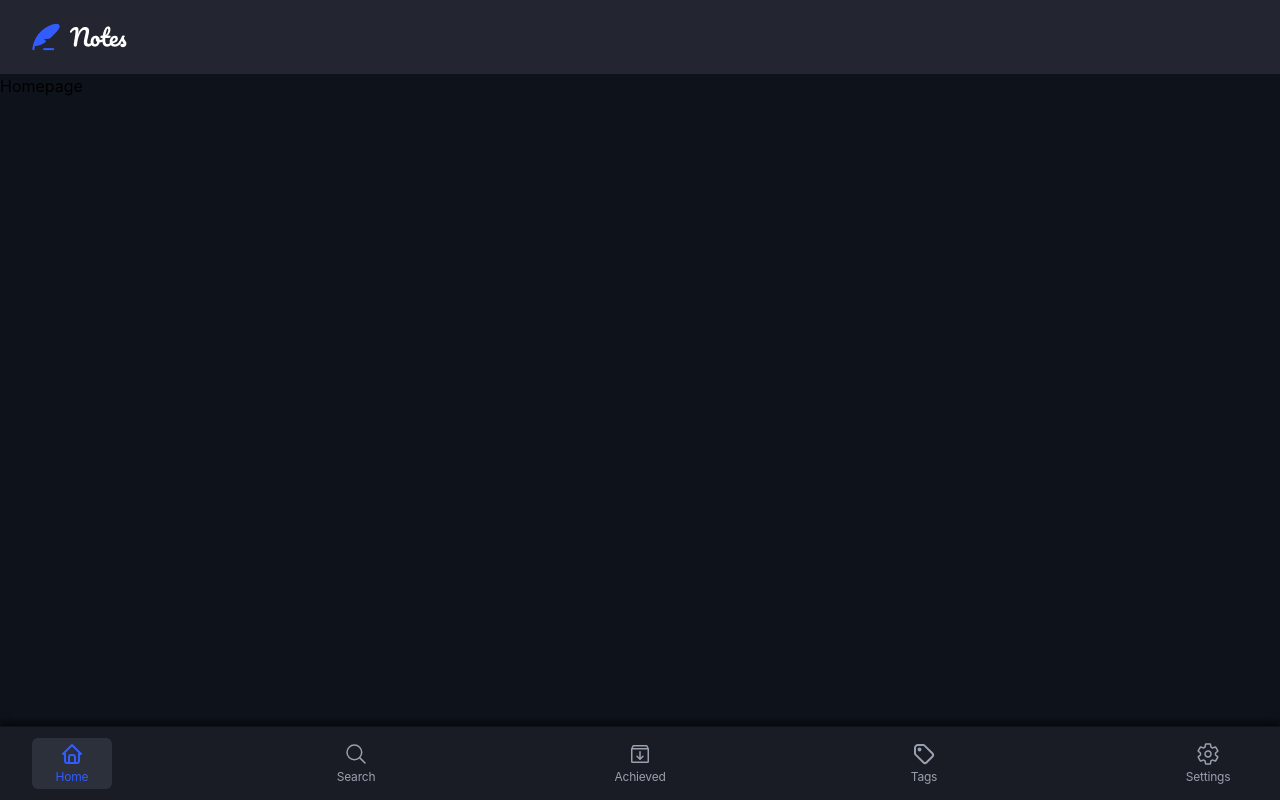
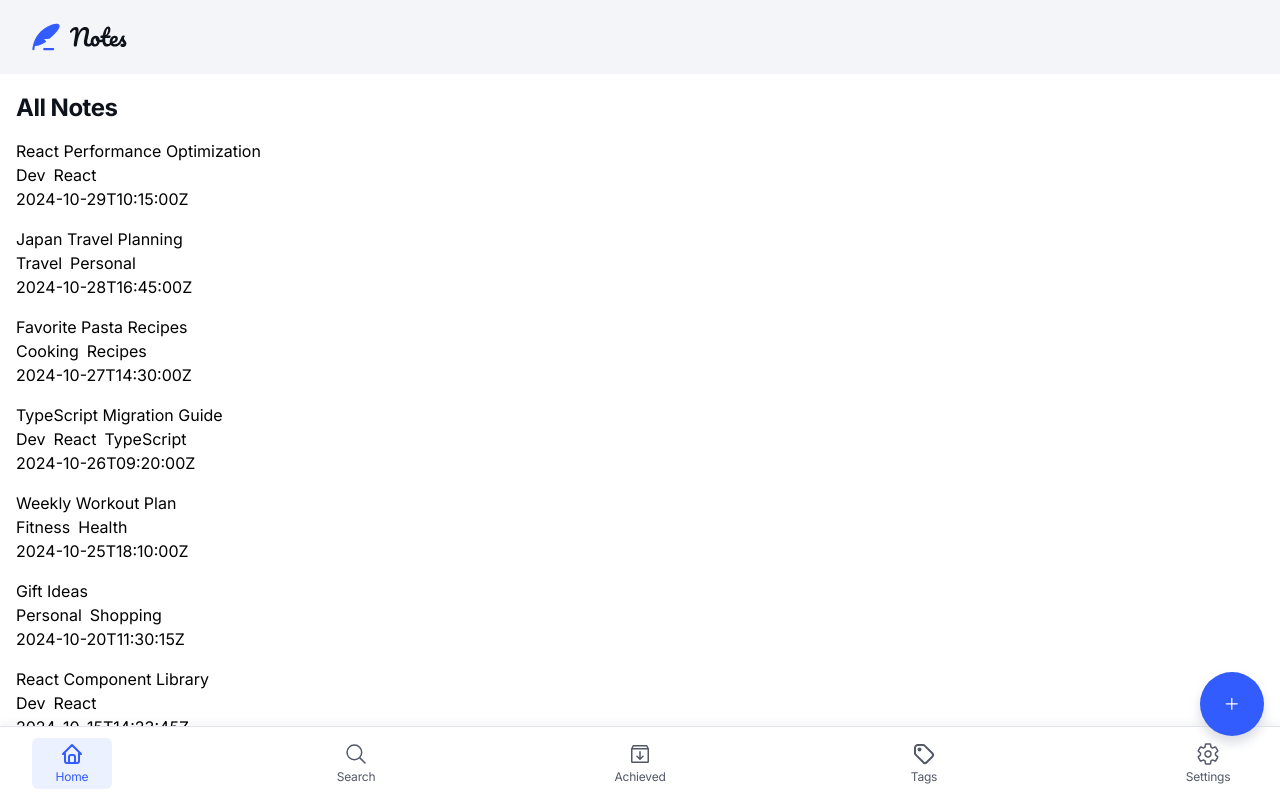
Before and after one commit to Oloude/note-taking-web-app, a React (Vite) app: page / in a window 1280 px wide. Built offline with nearby package versions, Linux system fonts and the light colour scheme.

Commit message:
finished empty state

```diff
--- a/src/AppState.tsx
+++ b/src/AppState.tsx
@@ -1,12 +1,23 @@
 import { create } from "zustand";
+import data from "../src/data.json";
+
+type Note = {
+  title: string;
+  tags: string[];
+  content: string;
+  lastEdited: string;
+  isArchived: boolean;
+};
 
 type UseNoteApp = {
   theme: string;
+  notes: Note[];
   handleThemeChange: (theme: string) => void;
 };
 
 const useNoteApp = create<UseNoteApp>((set) => ({
-  theme: "dark",
+  theme: "light",
+  notes: data.notes,
   handleThemeChange: (theme) => set({ theme: theme }),
 }));
 
--- a/src/component/Layout/AppLayout.tsx
+++ b/src/component/Layout/AppLayout.tsx
@@ -1,16 +1,33 @@
 import { Outlet } from "react-router";
 import BottomNav from "./BottomNav";
 import MobileHeader from "./MobileHeader";
+import Sidebar from "./Sidebar";
+import DesktopHeader from "./DesktopHeader";
+import NoteMenu from "./NoteMenu";
 
 function AppLayout() {
   return (
-    <div className="h-screen flex flex-col">
-      <MobileHeader />
-      <main className="overflow-y-auto flex-1 bg-neutral0 dark:bg-neutral950">
-        <Outlet />
-      </main>
+    <div className={`font-inter`}>
+      <div className="h-screen flex flex-col lg:hidden">
+        <MobileHeader />
+        <main className="overflow-y-auto flex-1 bg-neutral0 dark:bg-neutral950">
+          <Outlet />
+        </main>
 
-      <BottomNav />
+        <BottomNav />
+      </div>
+      <div className="lg:flex h-screen hidden dark:bg-neutral950">
+        <Sidebar />
+
+        <div className="flex-1 flex flex-col h-screen min-h-0">
+          <DesktopHeader />
+
+          <div className="flex flex-1 min-h-0">
+            <NoteMenu />
+            <Outlet />
+          </div>
+        </div>
+      </div>
     </div>
   );
 }
--- /dev/null
+++ b/src/component/Layout/DesktopHeader.tsx
@@ -0,0 +1,18 @@
+import { CiSearch } from "react-icons/ci";
+import { IoSettingsOutline } from "react-icons/io5";
+
+function DesktopHeader() {
+  return <header className="flex items-center h-20.25 px-8 border-b border-neutral200 dark:border-neutral800 justify-between">
+    <h1 className="text-neutral950 text-preset1 dark:text-white">All Notes</h1>
+    <div className="flex items-center gap-4">
+        <div className="border border-neutral300 dark:border-neutral600 rounded-lg px-4 py-3 shadow-search flex items-center gap-2 w-75 focus-within:border-blue500 transition-all">
+            <CiSearch className="w-5 h-5 text-neutral500 dark:text-neutral400" />
+            <input type="search" name="" id="" placeholder="Search by title, content, or tags…" className="text-preset5 text-neutral500 dark:text-neutral400 outline-none"/>
+        </div>
+        <button className="cursor-pointer"><IoSettingsOutline className="w-6 h-6 text-neutral500 dark:text-neutral400 hover:text-neutral950 transition-all" /></button>
+    </div>
+
+  </header>;
+}
+
+export default DesktopHeader;
--- a/src/component/Layout/MobileHeader.tsx
+++ b/src/component/Layout/MobileHeader.tsx
@@ -1,13 +1,9 @@
-import { Link } from "react-router";
-import useNoteApp from "../../AppState";
+import Logo from "../Logo";
 
 function MobileHeader() {
-  const theme = useNoteApp((state) => state.theme);
   return (
     <header className="h-13.5 px-4 py-3 flex items-center bg-neutral100 dark:bg-neutral800 md:h-18.5 md:px-8 md:py-4">
-      <Link to="/">
-        <img src={theme === "light" ? "/logo.svg" : "/logo-dark.png"} alt="" />
-      </Link>
+      <Logo />
     </header>
   );
 }
--- /dev/null
+++ b/src/component/Layout/NoteMenu.tsx
@@ -0,0 +1,28 @@
+import useNoteApp from "../../AppState";
+
+function NoteMenu() {
+    const notes = useNoteApp(state => state.notes)
+  return <div className="w-72.5 shrink-0 pl-8 pr-4 py-5 border-r border-neutral200 dark:border-neutral800 h-full">
+    <div className="flex flex-col gap-5 h-full min-h-0">
+        <button className="bg-blue500 rounded-lg px-4 py-3 flex items-center gap-2 justify-center text-preset5 text-white">
+          + Create New Note
+        </button>
+        {notes.length === 0 ? <div className="bg-neutral100 border border-neutral200 rounded-lg p-2 text-preset5 text-neutral950">You don’t have any notes yet. Start a new note to capture your thoughts and ideas.</div>
+        : <div className="flex flex-col gap-4 overflow-y-auto">
+            {
+                notes.map(note => <div key={note.title}>
+                    <h3>{note.title}</h3>
+                    <div className="flex items-center gap-2">
+                        {
+                            note.tags.map(tag => <div key={tag}>{tag}</div>)
+                        }
+                    </div>
+                    <span>{note.lastEdited}</span>
+                </div>)
+            }
+            </div>}
+    </div>
+  </div>;
+}
+
+export default NoteMenu;
--- /dev/null
+++ b/src/component/Layout/Sidebar.tsx
@@ -0,0 +1,51 @@
+import { TbHome, TbTag } from "react-icons/tb";
+import Logo from "../Logo";
+import { PiBoxArrowDown } from "react-icons/pi";
+import { MdKeyboardArrowRight } from "react-icons/md";
+import useNoteApp from "../../AppState";
+
+function Sidebar() {
+  const notes = useNoteApp((state) => state.notes);
+  let allTags = notes.flatMap((note) => note.tags);
+  let tags = [...new Set(allTags)];
+
+  return (
+    <aside className="w-68 shrink-0 flex flex-col gap-5 px-6 py-3 border-r border-neutral200 dark:border-neutral800">
+      <Logo />
+      <div className="flex flex-col gap-2 border-b border-neutral200 dark:border-neutral800 pb-2">
+        <button
+          className={`flex items-center justify-between px-3 py-2.5 rounded-lg ${"bg-neutral100 dark:bg-neutral800"}`}
+        >
+          <div className="flex gap-2 items-center text-preset5 text-neutral700 dark:text-neutral0">
+            <TbHome className={`w-5 h-5 `} />
+            All Notes
+          </div>
+          <MdKeyboardArrowRight className="w-4 h-4 text-neutral700 dark:text-neutral0" />
+        </button>
+        <button
+          className={`flex items-center justify-between px-3 py-2.5 rounded-lg `}
+        >
+          <div className="text-preset5 text-neutral700 dark:text-neutral0 flex gap-2 items-center">
+            <PiBoxArrowDown className={`w-5 h-5 `} />
+            Archived Notes
+          </div>
+          <MdKeyboardArrowRight className="w-4 h-4 text-neutral700 dark:text-neutral0" />
+        </button>
+      </div>
+      {notes.length > 0 && (
+        <div className="flex flex-col gap-3 overflow-y-auto">
+          <h3>Tags</h3>
+          {tags.map((tag) => (
+            <button key={tag} className="flex items-center gap-2">
+              {" "}
+              <TbTag className="w-5 h-5" />
+              {tag}
+            </button>
+          ))}
+        </div>
+      )}
+    </aside>
+  );
+}
+
+export default Sidebar;
--- /dev/null
+++ b/src/component/Logo.tsx
@@ -0,0 +1,13 @@
+import { Link } from "react-router";
+import useNoteApp from "../AppState";
+
+function Logo() {
+  const theme = useNoteApp((state) => state.theme);
+  return (
+    <Link to="/">
+      <img src={theme === "light" ? "/logo.svg" : "/logo-dark.png"} alt="" className="lg:h-7"/>
+    </Link>
+  );
+}
+
+export default Logo;
--- a/src/index.css
+++ b/src/index.css
@@ -1,4 +1,4 @@
-@import url('https://fonts.googleapis.com/css2?family=Inter:ital,opsz,wght@0,14..32,100..900;1,14..32,100..900&family=Noto+Serif:ital,wght@0,100..900;1,100..900&family=Source+Code+Pro:ital,wght@0,200..900;1,200..900&display=swap');
+@import url("https://fonts.googleapis.com/css2?family=Inter:ital,opsz,wght@0,14..32,100..900;1,14..32,100..900&family=Noto+Serif:ital,wght@0,100..900;1,100..900&family=Source+Code+Pro:ital,wght@0,200..900;1,200..900&display=swap");
 @import "tailwindcss";
 
 @custom-variant dark (&:where([data-theme=dark], [data-theme=dark] *));
@@ -7,6 +7,8 @@
   --font-inter: "Inter", sans-serif;
   --font-noto: "Noto Serif", serif;
   --font-sourceCode: "Source Code Pro", monospace;
+
+  --breakpoint-lg: 90rem;
 
   --color-neutral950: #0e121b;
   --color-neutral900: #191b25;
@@ -58,8 +60,10 @@
   --text-preset6--letter-spacing: -0.2px;
   --text-preset6--font-weight: 400;
 
-  --shadow-small : 0 4px 6px 0 rgba(240, 240, 240, 0.6);
-  --shadow-large : 0 8px 12px 0 rgba(240, 240, 240, 0.6);
-  --shadow-top : 0 -4px 6px 0 rgba(240, 240, 240, 0.6);
-  --shadow-topD : 0 -5px 6px 0 rgba(0,0,0,0.5);
+  --shadow-small: 0 4px 6px 0 rgba(240, 240, 240, 0.6);
+  --shadow-large: 0 8px 12px 0 rgba(240, 240, 240, 0.6);
+  --shadow-top: 0 -4px 6px 0 rgba(240, 240, 240, 0.6);
+  --shadow-topD: 0 -5px 6px 0 rgba(0, 0, 0, 0.5);
+  --shadow-search : 0 1px 2px 0 rgba(10, 13, 20, 0.03);
+  --shadow-btn: 0 7px 11px 0 rgba(202, 207, 216, 0.7);
 }
--- a/src/pages/Homepage.tsx
+++ b/src/pages/Homepage.tsx
@@ -1,5 +1,34 @@
+import { GoPlus } from "react-icons/go";
+import useNoteApp from "../AppState";
+
 function Homepage() {
-  return <div>Homepage</div>;
+  const notes = useNoteApp((state) => state.notes);
+  return (
+    <div className="px-4 py-5 flex flex-col gap-4 relative">
+      <h1 className="text-neutral950 text-preset1">All Notes</h1>
+      {notes.length === 0 ? (
+        <div className="bg-neutral100 border border-neutral200 rounded-lg p-2 text-preset5 text-neutral950">
+          You don’t have any notes yet. Start a new note to capture your
+          thoughts and ideas.
+        </div>
+      ) : (
+        <div className="flex flex-col gap-4 overflow-y-auto">
+          {notes.map((note) => (
+            <div key={note.title}>
+              <h3>{note.title}</h3>
+              <div className="flex items-center gap-2">
+                {note.tags.map((tag) => (
+                  <div key={tag}>{tag}</div>
+                ))}
+              </div>
+              <span>{note.lastEdited}</span>
+            </div>
+          ))}
+        </div>
+      )}
+      <button className="w-16 h-16 fixed bg-blue500 z-4 bottom-16 right-4 rounded-full flex items-center justify-center shadow-btn"><GoPlus className="w-5 h-5 text-white" /></button>
+    </div>
+  );
 }
 
 export default Homepage;
```
